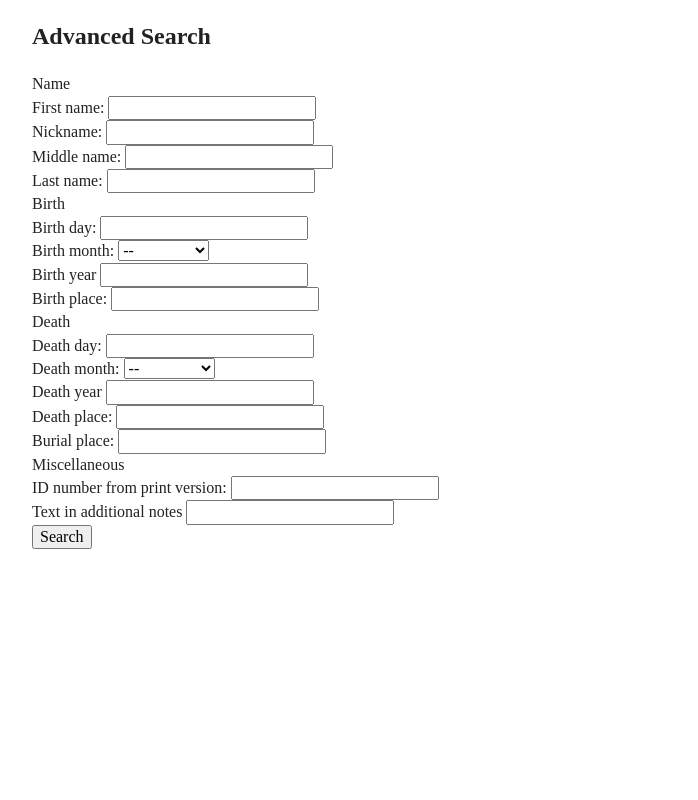
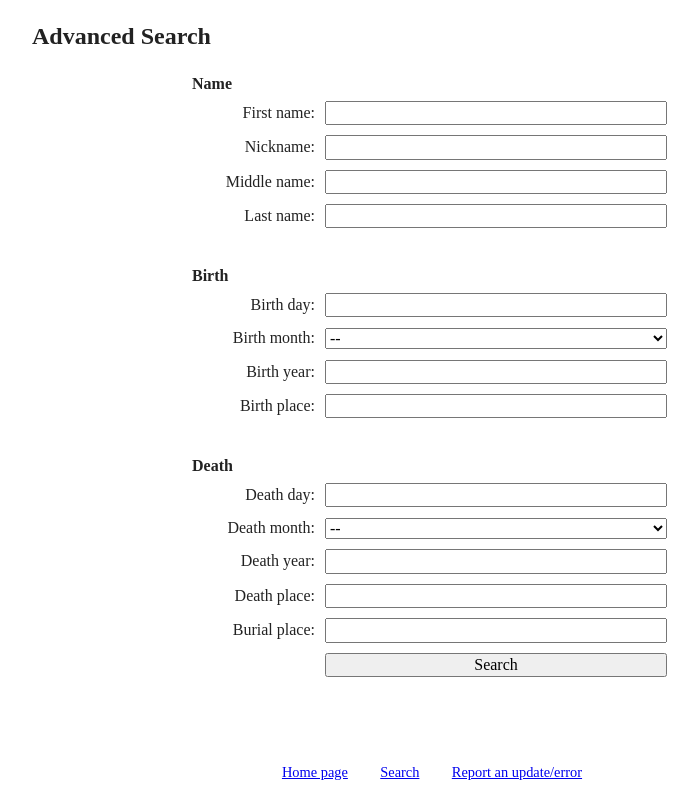
Before and after one commit to jeff-hughes/portertree, a Flask app: page /advsearch in a window 1280 px wide. Shown: the whole page, without its empty margins (208-906 px from the left). Run offline with Flask 2, Linux system fonts and the light colour scheme.

Commit message:
Add styles to index and search pages

```diff
--- a/app/app/static/css/main.css
+++ b/app/app/static/css/main.css
@@ -92,6 +92,23 @@ body {
     max-width: 800px;
 }
 
+footer {
+    margin-top: 5em;
+    text-align: center;
+}
+
+footer ul {
+    font-size: 90%;
+    list-style: none;
+    margin: 0 auto;
+    padding-left: 0;
+}
+
+footer li {
+    display: inline;
+    padding: 1em 1em;
+}
+
 body.index .focus_text {
     margin-top: 3em;
     text-align: center;
@@ -106,7 +123,17 @@ body.index #search {
     font-size: 130%;
     margin-bottom: 1em;
     padding: .5em;
-    width: 80%
+    width: 80%;
+}
+
+body.index .advsearch_container {
+    font-size: 80%;
+    margin: 0 auto;
+    position: relative;
+    top: -2.5em;
+    right: -1em;
+    text-align: right;
+    width: 80%;
 }
 
 body.index .additional_container {
@@ -126,24 +153,63 @@ body.index #additional_list {
     line-height: 1.8em;
 }
 
-body.index #additional_list li {
-}
-
-body.index footer {
+body.index #index_footer {
     margin-top: 5em;
     text-align: center;
 }
 
-body.index footer ul {
+body.index #index_footer ul {
     font-size: 90%;
     list-style: none;
     margin: 0 auto;
     padding-left: 0;
 }
 
-body.index footer li {
+body.index #index_footer li {
     display: inline;
     padding: 1em 1em;
+}
+
+body.index footer {
+    display: none;
+}
+
+body.adv_search form {
+    display: grid;
+    align-items: center;
+    grid-template-columns: [labels] 8em [inputs] 1fr;
+    margin: 0 auto;
+    width: 60%;
+}
+
+body.adv_search form fieldset {
+    display: contents;
+}
+
+body.adv_search form legend {
+    font-weight: bold;
+    grid-column: span 2;
+    margin-top: 2em;
+}
+
+body.adv_search form fieldset:first-of-type legend {
+    margin-top: 0;
+}
+
+body.adv_search form label {
+    grid-column: labels;
+    grid-row: auto;
+    margin: 5px;
+    text-align: right;
+}
+
+body.adv_search form input,
+body.adv_search form select,
+body.adv_search form textarea,
+body.adv_search form button {
+    grid-column: inputs;
+    grid-row: auto;
+    margin: 5px;
 }
 
 /* ==========================================================================
--- a/app/app/templates/adv_search.html
+++ b/app/app/templates/adv_search.html
@@ -9,30 +9,23 @@
     <form method="GET" action="{{ url_for('adv_search') }}">
         <fieldset>
             <legend>Name</legend>
-            <div>
             <label for="first_name">First name:</label>
             <input type="text" id="first_name" name="first_name" />
-            </div>
-            <div>
+
             <label for="nickname">Nickname:</label>
             <input type="text" id="nickname" name="nickname" />
-            </div>
-            <div>
+
             <label for="middle_name">Middle name:</label>
             <input type="text" id="middle_name" name="middle_name" />
-            </div>
-            <div>
+
             <label for="last_name">Last name:</label>
             <input type="text" id="last_name" name="last_name" />
-            </div>
         </fieldset>
         <fieldset>
             <legend>Birth</legend>
-            <div>
             <label for="birth_day">Birth day:</label>
             <input type="number" id="birth_day" name="birth_day" />
-            </div>
-            <div>
+
             <label for="birth_month">Birth month:</label>
             <select id="birth_month" name="birth_month">
                 <option value="">--</option>
@@ -49,23 +42,18 @@
                 <option value="November">November</option>
                 <option value="December">December</option>
             </select>
-            </div>
-            <div>
-                <label for="birth_year">Birth year</label>
+
+            <label for="birth_year">Birth year:</label>
             <input type="number" id="birth_year" name="birth_year" />
-            </div>
-            <div>
+
             <label for="birth_place">Birth place:</label>
             <input type="text" id="birth_place" name="birth_place" />
-            </div>
         </fieldset>
         <fieldset>
             <legend>Death</legend>
-            <div>
             <label for="death_day">Death day:</label>
             <input type="number" id="death_day" name="death_day" />
-            </div>
-            <div>
+
             <label for="death_month">Death month:</label>
             <select id="death_month" name="death_month">
                 <option value="">--</option>
@@ -82,31 +70,16 @@
                 <option value="November">November</option>
                 <option value="December">December</option>
             </select>
-            </div>
-            <div>
-                <label for="death_year">Death year</label>
+
+            <label for="death_year">Death year:</label>
             <input type="number" id="death_year" name="death_year" />
-            </div>
-            <div>
+
             <label for="death_place">Death place:</label>
             <input type="text" id="death_place" name="death_place" />
-            </div>
-            <div>
+
             <label for="buried">Burial place:</label>
             <input type="text" id="buried" name="buried" />
-            </div>
         </fieldset>
-        <fieldset>
-            <legend>Miscellaneous</legend>
-            <div>
-                <label for="print_id">ID number from print version:</label>
-                <input type="number" id="print_id" name="print_id" />
-            </div>
-            <div>
-                <label for="additional_notes">Text in additional notes</label>
-                <input type="text" id="additional_notes" name="additional_notes" />
-            </div>
-        </fieldset>
-        <div><button type="submit">Search</button></div>
+        <button type="submit">Search</button>
     </form>
 {% endblock %}
--- a/app/app/templates/base.html
+++ b/app/app/templates/base.html
@@ -13,5 +13,12 @@
     </head>
     <body class="{% block body_class %}index{% endblock %}">
         <div id="main_content">{% block content %}{% endblock %}</div>
+        <footer>
+            <ul>
+                <li><a href="{{ url_for('index') }}">Home page</a></li>
+                <li><a href="{{ url_for('adv_search') }}">Search</a></li>
+                <li><a href="#">Report an update/error</a></li>
+            </ul>
+        </footer>
     </body>
 </html>
```
Also changed, not shown: app/app/templates/index.html (+4 -5 lines). Lines whose indentation alone changed are shown as unchanged.
